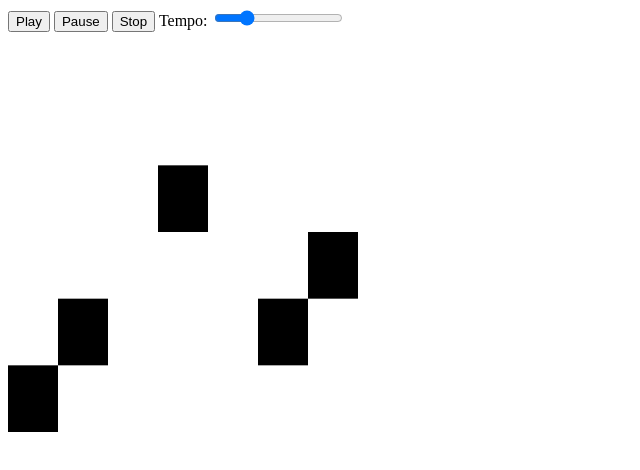
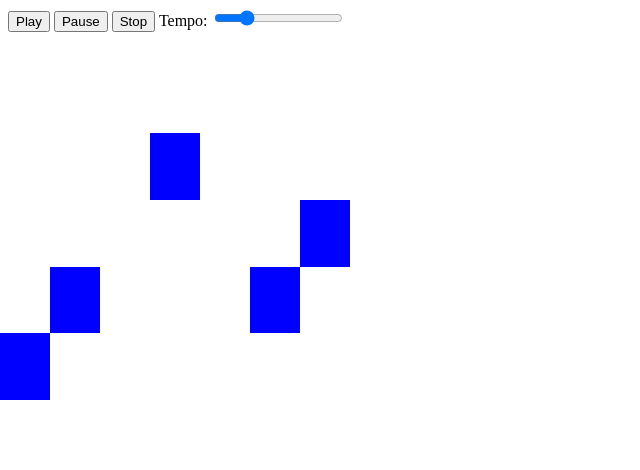
Before and after one commit to emdash-ie/Sequencer, a plain HTML site: page demo.html in a window 1280 px wide. Shown: the whole page, without its empty margins (0-640 px from the left). Drawn offline with Linux system fonts and the light colour scheme.

Commit message:
Use DOM elements instead of canvas rectangles
Using DOM elements will mean I don’t have to write my own code for
persisting the blocks that represent notes and can use the drag-and-drop
API instead of writing my own code for that.

It’ll also allow styling with css, which I think will be better.

```diff
--- a/demo.html
+++ b/demo.html
@@ -13,8 +13,6 @@
         <label for="tempoControl">Tempo:</label>
         <input type="range" min="40" max="500" id="tempoControl"/>
     </section>
-    <section>
-        <canvas id="noteSurface" width="400px" height="400px"></canvas>
-    </section>
+    <section id="noteSurface"></section>
 </body>
 </html>
--- a/demo.js
+++ b/demo.js
@@ -37,10 +37,10 @@ let playButton = document.querySelector('#play');
 let pauseButton = document.querySelector('#pause');
 let stopButton = document.querySelector('#stop');
 let tempoControl = document.querySelector('#tempoControl');
-let noteCanvas = document.querySelector('#noteSurface');
+let noteSurface = document.querySelector('#noteSurface');
 
 let noteDisplay = new NoteDisplay({
-    canvas: noteCanvas,
+    noteSurface: noteSurface,
     noteSequence: noteSequence,
     xSize: 400/8,
     ySize: 400/6
--- a/noteDisplay.js
+++ b/noteDisplay.js
@@ -5,15 +5,14 @@ export class NoteDisplay {
     /**
      * Creates a new NoteDisplay.
      *
-     * @param canvas The canvas on which to display the notes.
+     * @param noteSurface The element within which the notes should be created.
      * @param noteSequence The sequence of notes to be displayed.
      * @param xSize The size used to represent 1 beat when drawing, in pixels.
      * @param ySize The size used to represent 1 unit of pitch when drawing, in
      *        pixels.
      */
-    constructor({canvas, noteSequence, xSize=40, ySize=20}) {
-        this.canvas = canvas;
-        this.context = canvas.getContext("2d");
+    constructor({noteSurface, noteSequence, xSize=40, ySize=20}) {
+        this.surface = noteSurface;
         this.sequence = noteSequence;
         this.xSize = xSize;
         this.ySize = ySize;
@@ -25,12 +24,14 @@ export class NoteDisplay {
         let notes = this.sequence.getNotes({startBeat: 0, endBeat: 8});
 
         for (let note of notes) {
-            this.context.fillRect(
-                note.start * this.xSize,
-                this.canvas.height - (note.number * this.ySize),
-                note.length * this.xSize,
-                this.ySize
-            );
+            let node = document.createElement('div');
+            node.style.position = 'absolute';
+            node.style.height = this.ySize + 'px';
+            node.style.width = (note.length * this.xSize) + 'px';
+            node.style.left = (note.start * this.xSize) + 'px';
+            node.style.top = (400 - (note.number * this.ySize)) + 'px';
+            node.style.background = 'blue';
+            this.surface.appendChild(node);
         }
     }
 }
```
